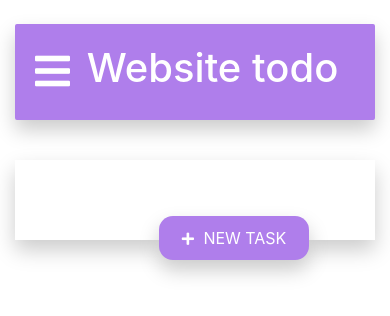
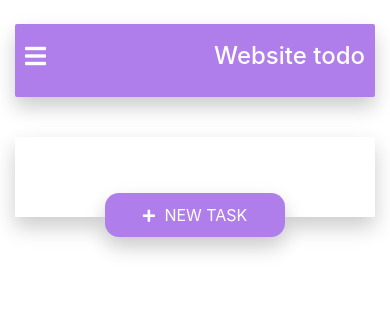
Before and after one commit to minhdev-ui/TodoApp, a plain HTML site: page index.html in a window 390 px wide. Drawn offline with nearby package versions, Linux system fonts and the light colour scheme.

Commit message:
update code

```diff
--- /dev/null
+++ b/asset/responsive.css
@@ -0,0 +1,28 @@
+@media only screen and (max-width: 767px) {
+    /* For Mobile */
+    .container {
+        width: 100%;
+        margin: 0;
+    }
+
+    .header {
+        padding: 5px 10px;
+    }
+
+    .header_title{
+        display: flex;
+        justify-content: space-between;
+        align-items: center;
+        font-size: 24px;
+    }
+
+    .add-todo {
+        width: 50%;
+        left: 25%;
+    }
+
+    .add-input {
+        left: 10%;
+        width: 80%;
+    }
+}
--- a/index.html
+++ b/index.html
@@ -7,6 +7,7 @@
     <link rel="stylesheet" href="https://maxcdn.bootstrapcdn.com/bootstrap/4.0.0/css/bootstrap.min.css" integrity="sha384-Gn5384xqQ1aoWXA+058RXPxPg6fy4IWvTNh0E263XmFcJlSAwiGgFAW/dAiS6JXm" crossorigin="anonymous">
     <link rel="stylesheet" href="https://use.fontawesome.com/releases/v5.15.4/css/all.css" integrity="sha384-DyZ88mC6Up2uqS4h/KRgHuoeGwBcD4Ng9SiP4dIRy0EXTlnuz47vAwmeGwVChigm" crossorigin="anonymous">
     <link rel="stylesheet" href="./asset/style.css">
+    <link rel="stylesheet" href="./asset/responsive.css">
     <title>APP TO DO LIST</title>
 </head>
 <body>
```
